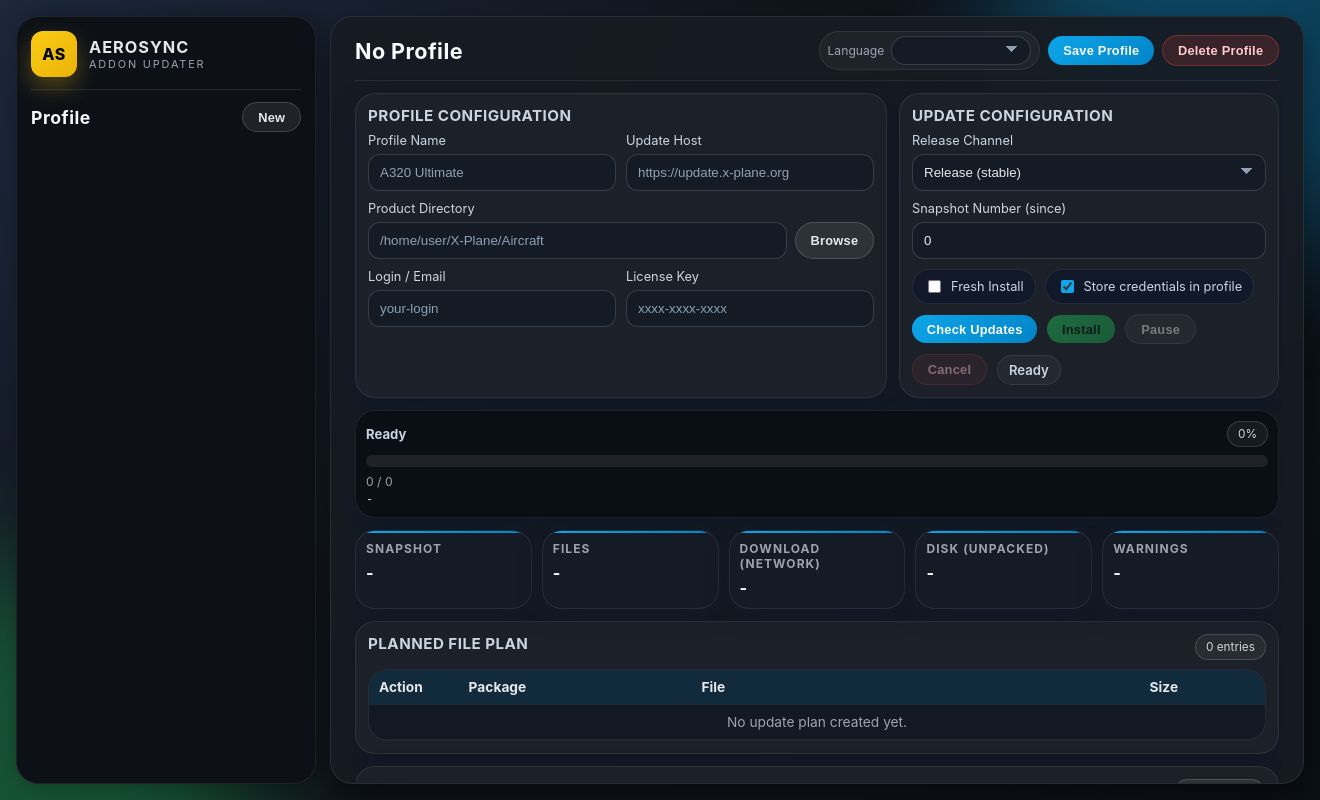
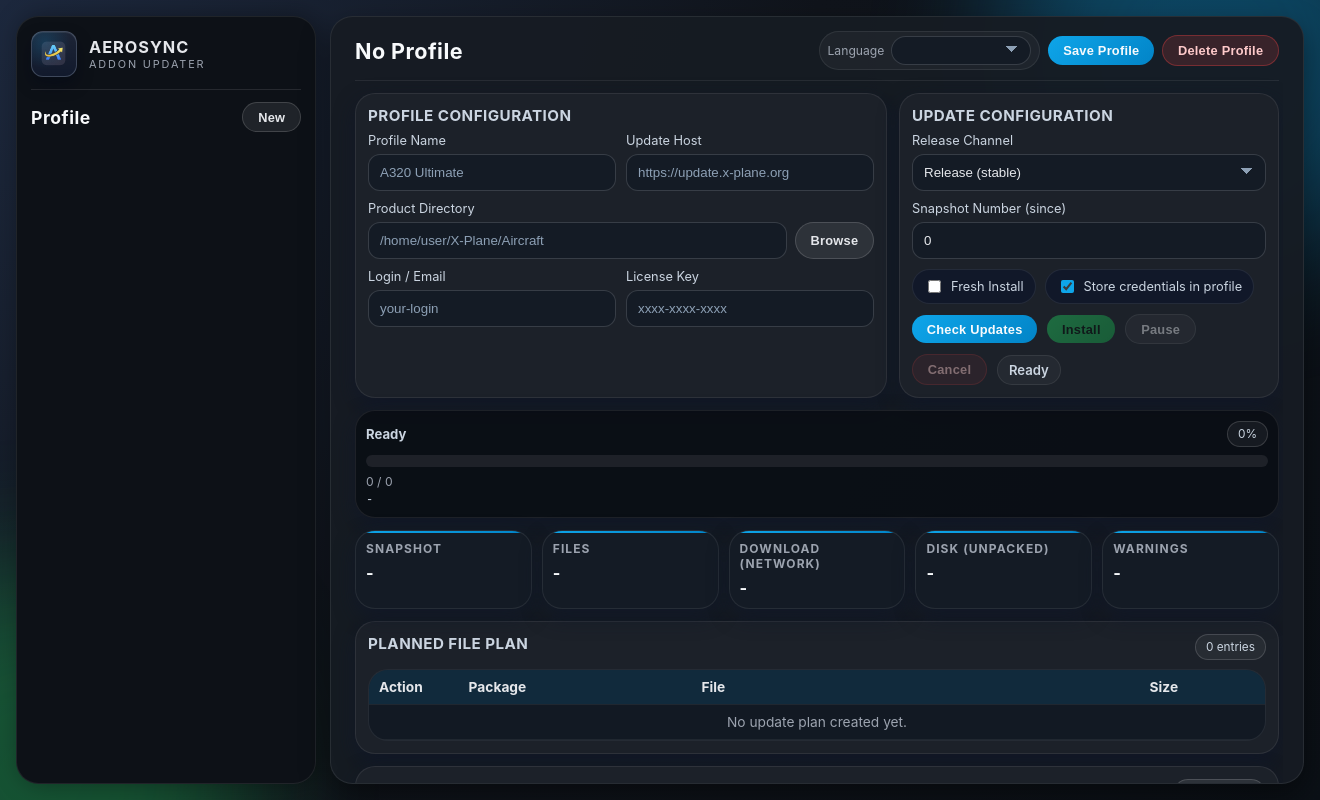
Before and after one commit to NichSchlagen/aerosync-addon-updater, an Electron app: page src/index.html in a window 1320 px wide. Drawn offline with Linux system fonts and the light colour scheme; no server answers.

Commit message:
fix: add application icon to the sidebar

```diff
--- a/src/index.html
+++ b/src/index.html
@@ -13,7 +13,7 @@
     <main class="app-shell">
       <aside class="sidebar">
         <div class="sidebar-brand">
-          <div class="brand-mark">AS</div>
+          <div class="brand-mark" aria-hidden="true"></div>
           <div class="brand-text">
             <div class="brand-title" data-i18n="brand.title">AEROSYNC</div>
             <div class="brand-subtitle" data-i18n="brand.subtitle">ADDON UPDATER</div>
--- a/src/styles.css
+++ b/src/styles.css
@@ -126,14 +126,19 @@
 .brand-mark {
   width: 46px;
   height: 46px;
+  flex: 0 0 auto;
   border-radius: 12px;
-  display: grid;
-  place-items: center;
-  font-weight: 800;
-  letter-spacing: 0.03em;
-  color: #020617;
-  background: var(--gradient-yellow);
-  box-shadow: 0 10px 22px rgba(250, 204, 21, 0.28);
+  border: 1px solid rgba(148, 163, 184, 0.35);
+  background-color: #0f172a;
+  background-image:
+    radial-gradient(circle at 28% 24%, rgba(14, 165, 233, 0.18), rgba(14, 165, 233, 0) 56%),
+    linear-gradient(180deg, rgba(255, 255, 255, 0.06), rgba(255, 255, 255, 0.01)),
+    url("../build/icons/icon.png");
+  background-position: center, center, center;
+  background-size: 100% 100%, 100% 100%, 80% 80%;
+  background-repeat: no-repeat;
+  box-shadow: inset 0 1px 0 rgba(255, 255, 255, 0.08), 0 8px 16px rgba(2, 6, 23, 0.42);
+  overflow: hidden;
 }
 
 .brand-title {
```
